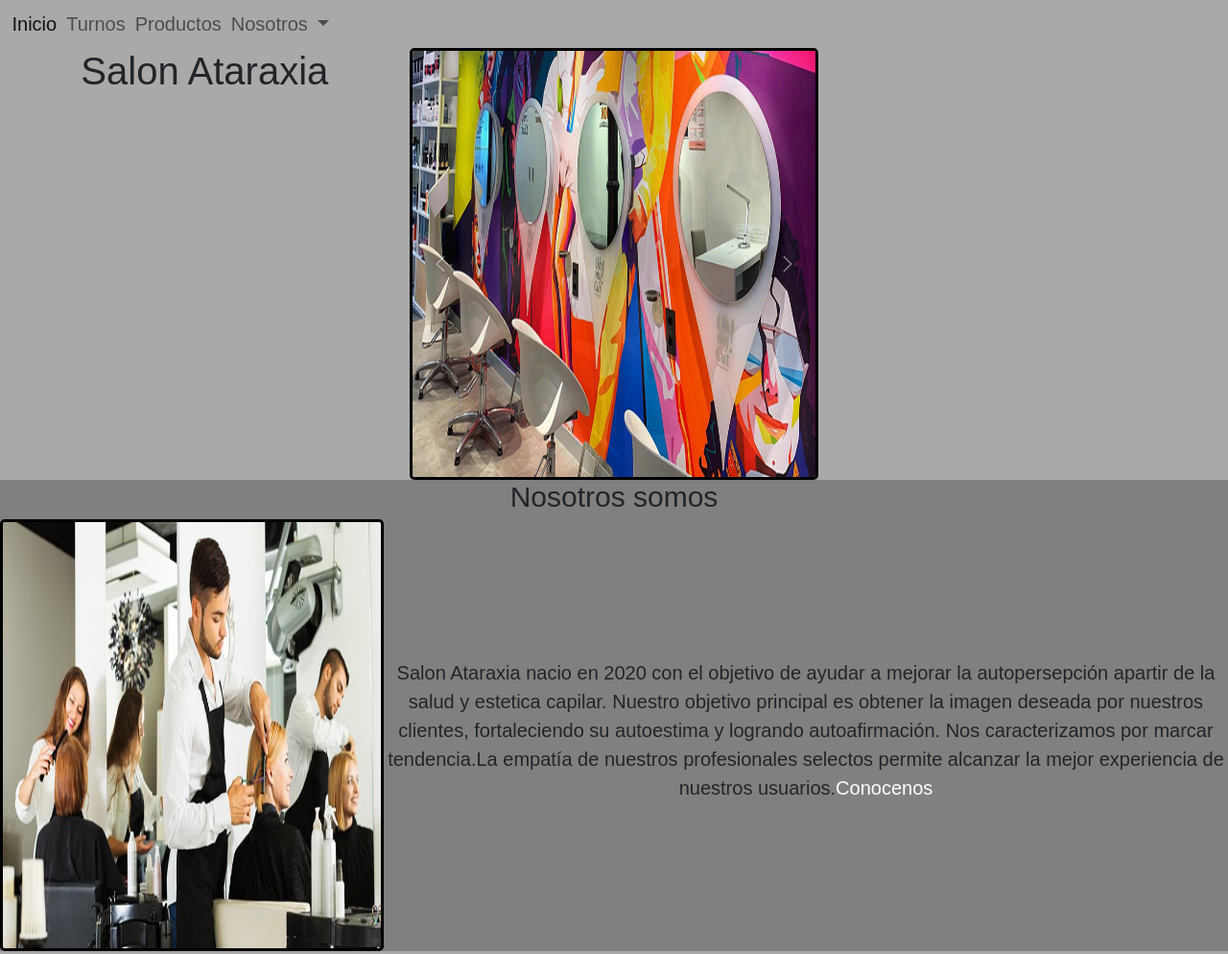
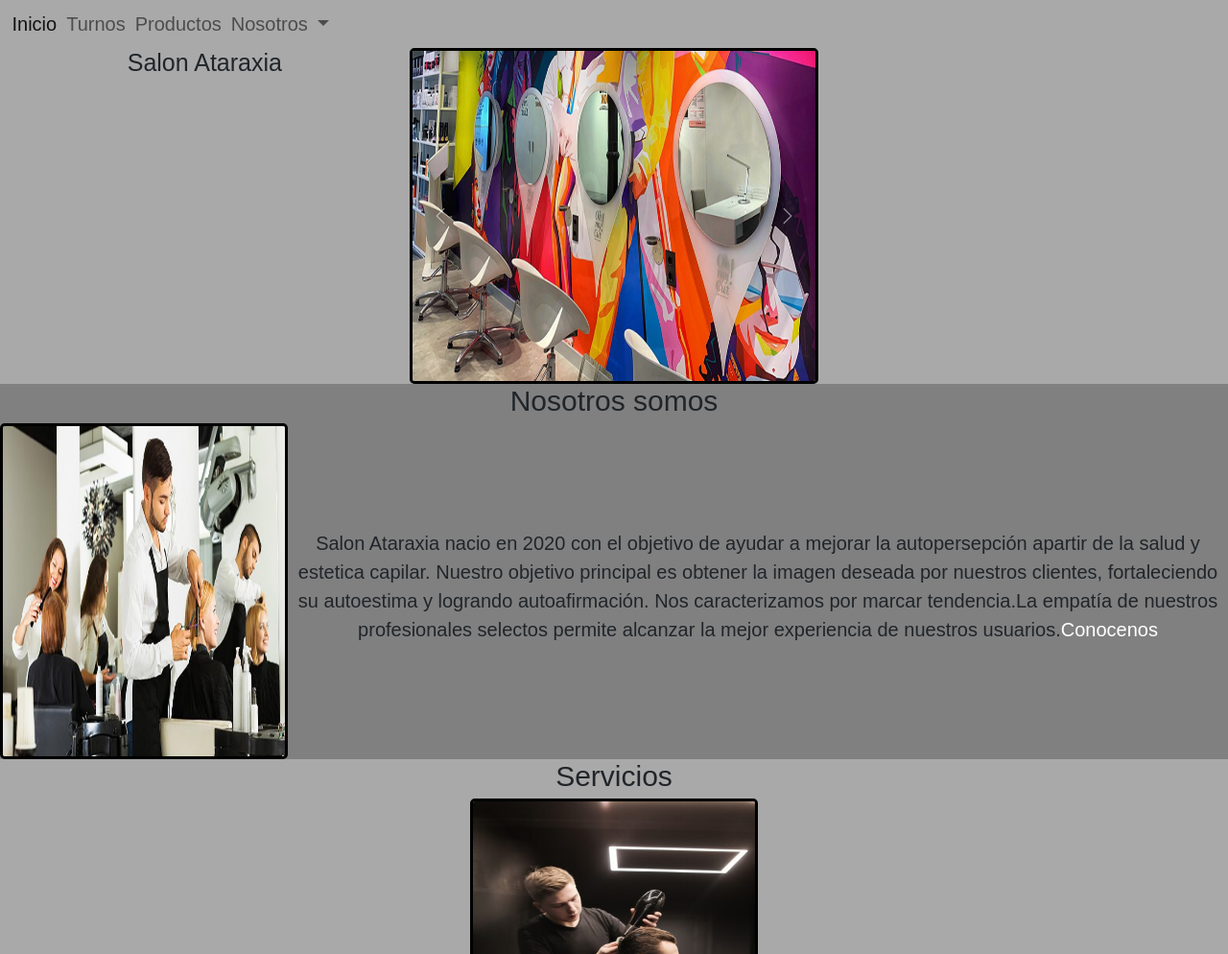
Before and after one commit to Martin-Barral/salon-atarxia, a plain HTML site: page index.html in a window 1280 px wide. Shown: the top 994 px of the page at 96% size. Drawn offline with nearby package versions, Linux system fonts and the light colour scheme.

Commit message:
salon ataraxia

```diff
--- a/index.html
+++ b/index.html
@@ -43,8 +43,8 @@
       </nav>
 
 
-        <section class="salon">
-        <h1 class="display-3 text-center" >Salon Ataraxia </h1>
+        <div class="salon">
+        <h1>Salon Ataraxia </h1>
         <!-- Carrusel  -->
         <div id="carouselExampleFade" class="carousel slide carousel-fade" data-bs-ride="carousel">
             <div class="carousel-inner">
@@ -67,8 +67,8 @@
               <span class="visually-hidden">Next</span>
             </button>
           </div>
-        </section>
-        <section class="tnosotrossomos" >
+        </div>
+        <div class="tnosotrossomos" >
             <h2 class="display-5">Nosotros somos</h2>
             <div class="nosotrossomos">
             <img class="imgnosotrossomos" src="./img/img nosotros somos.jpg" alt="peluqueros trabajando">
@@ -76,7 +76,7 @@
             <p class="pnosotrossomos"> Salon Ataraxia nacio en 2020 con el objetivo de ayudar a mejorar la autopersepción apartir de la salud y estetica capilar.
             Nuestro objetivo principal es obtener la imagen deseada por nuestros clientes, fortaleciendo su autoestima y logrando autoafirmación. Nos caracterizamos por marcar tendencia.La empatía de nuestros profesionales selectos permite alcanzar la mejor experiencia de nuestros usuarios.<a href="./sections/equipo.html">Conocenos</a></p>
             </p>
-            </section>
+          </div>
 
             <section>
             <div class="pservicio">
--- a/sass/_generales.scss
+++ b/sass/_generales.scss
@@ -5,6 +5,13 @@
 
   html {
     font-size: 62.5%;
+  }
+  img {
+    height: 200px;
+    width: 250px;
+    border-style: solid;
+    border-radius: 5px;
+    border-color: black;
   }
 
 
@@ -19,14 +26,6 @@
     color: white;
     text-decoration: none;
   }
-  img {
-    height: 200px;
-    width: 250px;
-    border-style: solid;
-    border-radius: 5px;
-    border-color: black;
-  }
-
   footer {
     margin-top: 5px;
     background-color: black;
--- a/sass/_media.scss
+++ b/sass/_media.scss
@@ -26,18 +26,25 @@ header{
       grid-template-columns: 1fr 1fr;
     }
     img {
-        @include sizes (200px,250px);
+        @include sizes (300px,350px);
         border-style: solid;
         border-radius: 5px;
         border-color: black;
       }
+      .salon{
+        display: flex;
+        flex-direction: row;
+        justify-content: center;
+        text-align: center;
+      }
 
     .pservicio{
-      background-color: $color2;
+      background-color: $color;
       display: grid;
       grid-template-columns: 1fr;
       grid-template-rows: 1fr;
       justify-content: center;
+      justify-items: center;
       text-align:center;}
 
       .nosotrossomos{
@@ -46,6 +53,7 @@ header{
       grid-template-columns: 1fr;
       grid-template-rows: 1fr;
       justify-content: center;
+      justify-items: center;
       text-align: center;
       }
       .ulturnos{
@@ -83,12 +91,17 @@ header{
     }
 
     img {
-        @include sizes (400px,450px);
+        @include sizes (300px,350px);
         border-style: solid;
         border-radius: 5px;
         border-color: black;
          }
-
+         .salon{
+          display: flex;
+          flex-direction: row;
+          justify-content: center;
+          text-align: center;
+        }
       .tnosotrossomos{
         background-color: $color2;
       }
```
Also changed, not shown: css/style.css, 1 other file.
